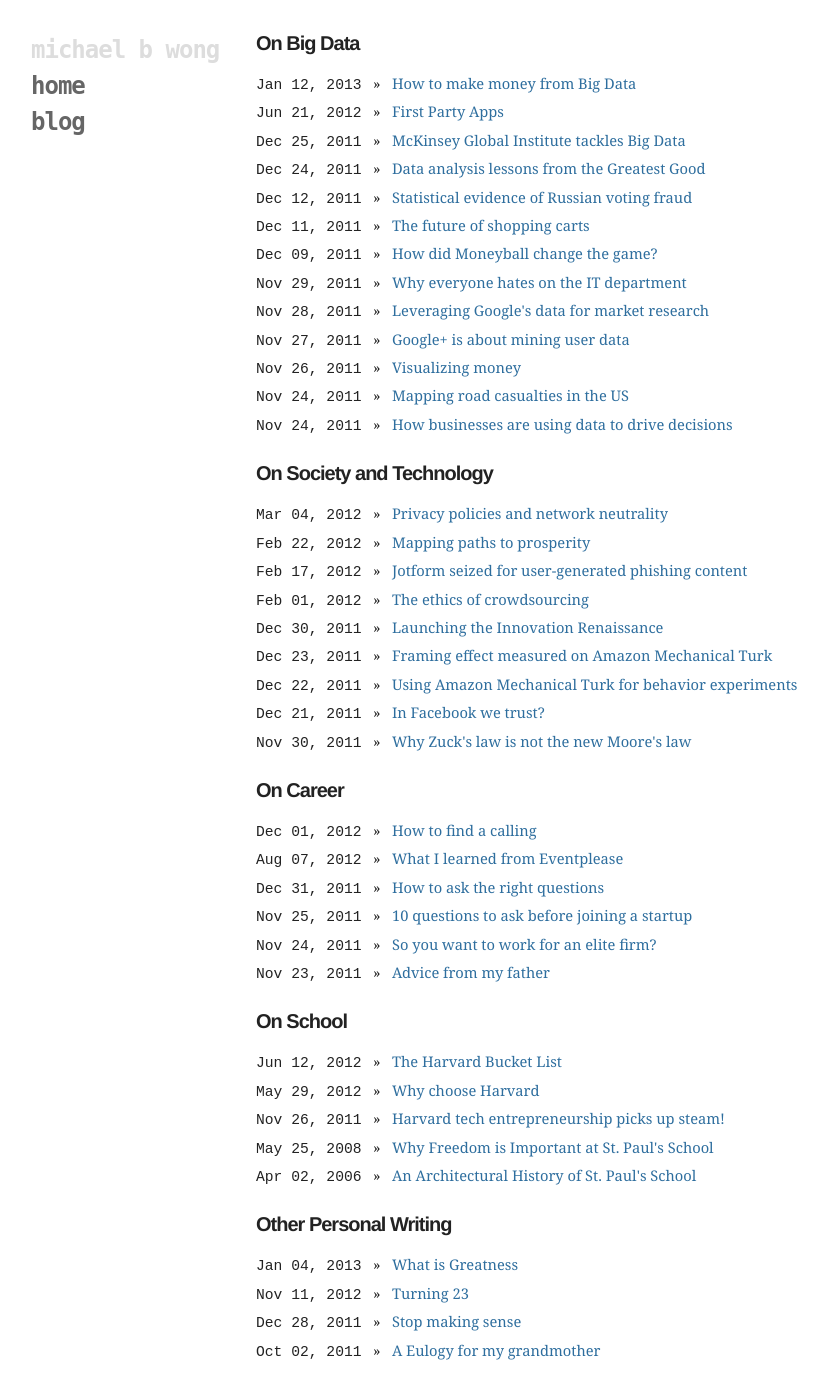
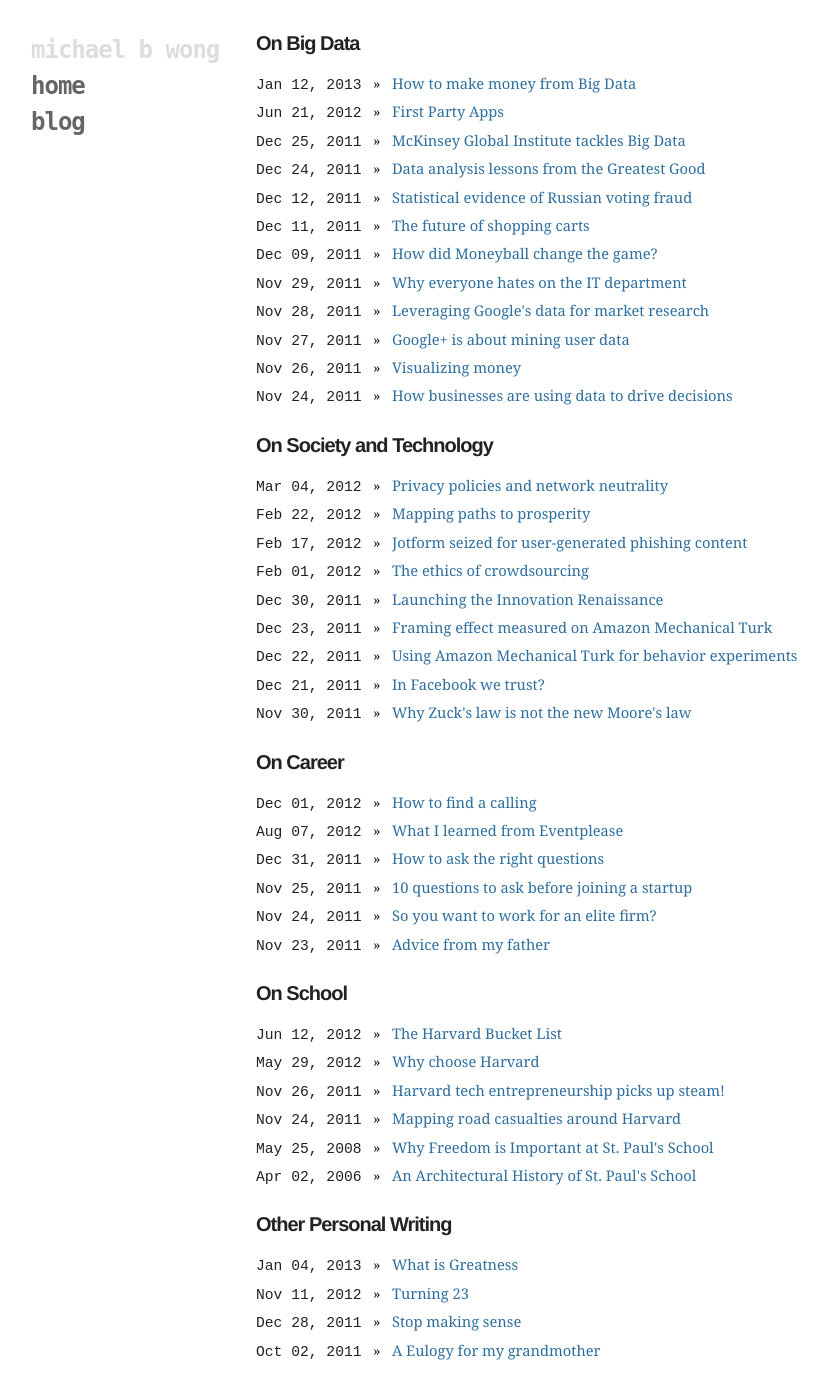
Before and after one commit to mbwong/mbwong.github.com, a Jekyll site: the page built from archive.html, in a window 1280 px wide. Shown: the whole page, without its empty margins (94-922 px from the left). Built offline with Jekyll 4.4.1, drawn with Linux system fonts in a browser that asks for light colours.

Commit message:
Update _posts/2011-11-24-mapping-road-casualties-in-the-us.md

```diff
--- a/_posts/2011-11-24-mapping-road-casualties-in-the-us.md
+++ b/_posts/2011-11-24-mapping-road-casualties-in-the-us.md
@@ -1,6 +1,6 @@
 ---
-tags: data
-title: Mapping road casualties in the US
+tags: school
+title: Mapping road casualties around Harvard
 layout: post
 ---
 # Mapping road casualties in the US
```
